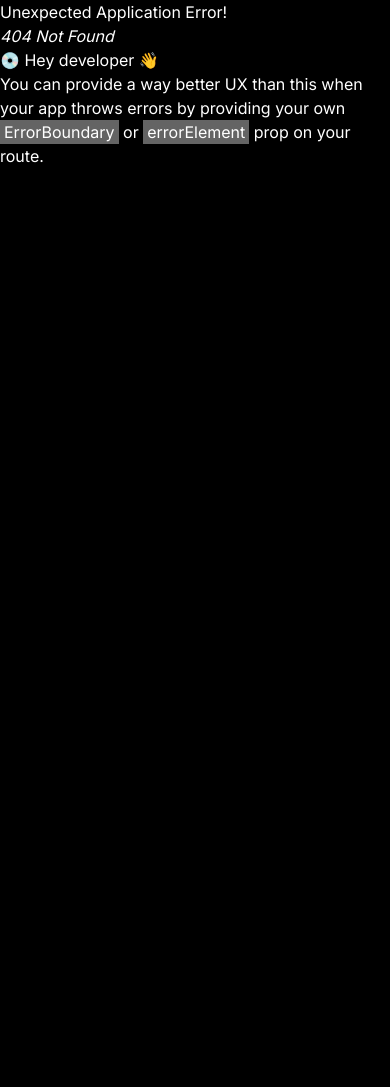
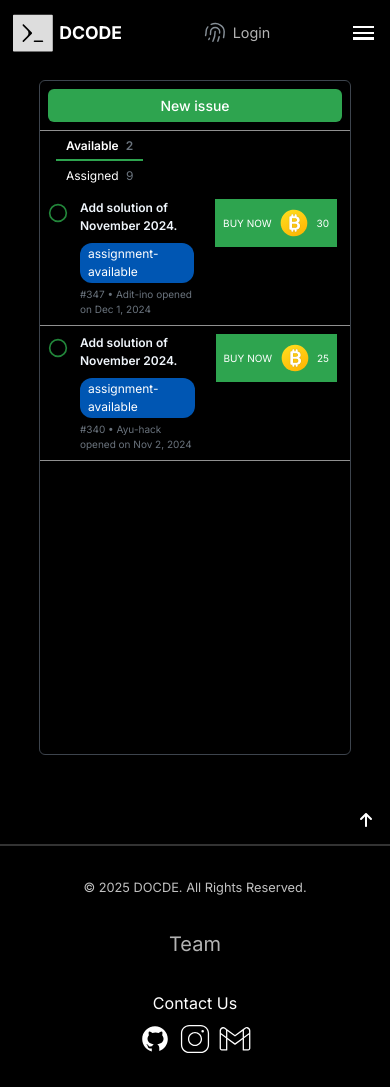
Before and after one commit to devclub-nstru/DCODE-frontend, a React (Vite) app in the folder Some-D-coin/: page /shop in a window 390 px wide. Before the commit this address had no page. Before the commit the page ends 844 px from the top, so only its background shows below. Built offline with nearby package versions, Linux system fonts and the light colour scheme.

Commit message:
Team and shop fix

```diff
--- a/Some-D-coin/src/components/Footer/Footer.css
+++ b/Some-D-coin/src/components/Footer/Footer.css
@@ -23,6 +23,21 @@
   justify-content: center;
   align-items: center;
 }
+
+.foot-nav-link {
+  display: flex;
+  justify-content: center;
+  align-items: center;
+  font-size: 1.25rem;
+  transition: all 0.2s ease-in-out;
+  color: rgba(255, 255, 255, 0.7);
+}
+
+.foot-nav-link.active {
+  color: #ffffff;
+}
+
+
 .footer-links {
   text-align: center;
   display: flex;
@@ -106,12 +121,6 @@
   transition-duration: 0.3s;
 }
 
-
-
-
-
-
-
 @media (max-width: 768px) {
   .footer {
     padding: 1rem; /* Reduce padding */
@@ -147,5 +156,4 @@
   .button:hover::before {
     font-size: 0.6rem;
   }
-
 }
--- a/Some-D-coin/src/components/Footer/Footer.jsx
+++ b/Some-D-coin/src/components/Footer/Footer.jsx
@@ -1,4 +1,5 @@
 import React from "react";
+import { Link, NavLink } from "react-router-dom";
 import "./Footer.css";
 
 function Footer() {
@@ -7,6 +8,15 @@
       <div className="border !bg-slate-700 opacity-20 !h-[1px]"></div>
       <div className="footer">
         <span id="credits">© 2025 DOCDE. All Rights Reserved.</span>
+
+        <NavLink
+            to="/team"
+            className={({ isActive }) =>
+              `foot-nav-link ${isActive ? "active" : ""} lg-hover`
+            }
+          >
+            Team
+          </NavLink>
 
         <div className="footer-links">
           <span>Contact Us</span>
--- a/Some-D-coin/src/components/GitHubIssues/GitHubIssues.css
+++ b/Some-D-coin/src/components/GitHubIssues/GitHubIssues.css
@@ -13,7 +13,8 @@
   height: 100vh;
 }
 .github-issues {
-  margin-top: 10rem;
+  min-height: 80vh;
+  margin: 10rem 0;
   width: 100%;
   max-width: 80vw;
   border: 1px solid #3d444d;
@@ -285,3 +286,120 @@
   background: transparent;
 
 }
+
+
+
+
+
+@media (max-width: 768px) {
+  .github-issues {
+    max-width: 80vw;
+    margin: 5rem 0;
+  }
+
+  .header {
+    padding: .75rem;
+  }
+
+  .search-section {
+    flex-direction: column;
+    gap: 0.5rem;
+    align-items: stretch;
+  }
+
+  .search-filter {
+    width: 100%;
+    justify-content: space-between;
+  }
+
+  .action-buttons {
+    flex-direction: column;
+    gap: 0.5rem;
+    align-items: stretch;
+  }
+
+  .tabs {
+    flex-direction: column;
+    align-items: flex-start;
+  }
+
+  .tab {
+    width: 100%;
+    text-align: left;
+    padding: 8px 12px;
+  }
+
+  .issue-item {
+    padding: 12px;
+  }
+
+  .issue-title {
+    font-size: 14px;
+  }
+
+  .issue-meta {
+    font-size: 12px;
+  }
+
+  .issue-stats {
+    flex-direction: column;
+    gap: 0.5rem;
+  }
+
+  .avatar {
+    width: 20px;
+    height: 20px;
+  }
+
+  .box {
+    font-size: 12px;
+    padding: 10px;
+  }
+}
+
+
+
+
+@media (max-width: 480px) {
+  .header {
+    padding: 8px;
+  }
+
+  .search-filter {
+    flex-direction: column;
+    align-items: flex-start;
+    width: 100%;
+  }
+
+  .action-buttons {
+    flex-direction: column;
+    width: 100%;
+  }
+
+  .tab {
+    font-size: 12px;
+    padding: 6px 10px;
+  }
+
+  .issue-item {
+    padding: 8px;
+  }
+
+  .issue-title {
+    font-size: 12px;
+  }
+
+  .issue-meta {
+    font-size: 10px;
+  }
+
+  .avatar {
+    width: 18px;
+    height: 18px;
+  }
+
+  .box {
+    font-size: 10px;
+    padding: 8px;
+  }
+}
--- a/Some-D-coin/src/components/Header/Header.jsx
+++ b/Some-D-coin/src/components/Header/Header.jsx
@@ -41,21 +41,12 @@
           </NavLink>
 
           <NavLink
-            to="/#"
+            to="/shop"
             className={({ isActive }) =>
               `nav-link ${isActive ? "active" : ""} lg-hover`
             }
           >
             <span id="shop-nav">Shop</span>
-          </NavLink>
-
-          <NavLink
-            to="/about"
-            className={({ isActive }) =>
-              `nav-link ${isActive ? "active" : ""} lg-hover`
-            }
-          >
-            About
           </NavLink>
 
           <NavLink
--- a/Some-D-coin/src/components/About/About.jsx
+++ b/Some-D-coin/src/components/Team/Team.jsx
@@ -1,5 +1,5 @@
 import React from "react";
-import "./About.css";
+import "./Team.css";
 import UserCard from "../Card/UserCard";
 
 export default function About() {
--- a/Some-D-coin/src/main.jsx
+++ b/Some-D-coin/src/main.jsx
@@ -1,5 +1,6 @@
 import { createElement, StrictMode } from "react";
 import { createRoot } from "react-dom/client";
+import GitHubIssues from "../src/components/GitHubIssues/GitHubIssues.jsx";
 import "./index.css";
 import "aos/dist/aos.css";
 import {
@@ -10,15 +11,15 @@
 } from "react-router-dom";
 import Layout from "./Layout.jsx";
 import Home from "./components/Home/Home.jsx";
-import About from "./components/About/About.jsx";
+import Team from "./components/Team/Team.jsx";
 import Login from "./components/Login/Login.jsx";
 
 const router = createBrowserRouter(
   createRoutesFromElements(
     <Route path="/" element={<Layout />}>
       <Route path="" element={<Home />} />
-      {/* <Route path='shop' element={<GitHubIssues/>} /> */}
-      <Route path="about" element={<About />} />
+      <Route path='shop' element={<GitHubIssues/>} />
+      <Route path="team" element={<Team />} />
       {/* <Route path='login' element={<Login/>} /> */}
     </Route>
   )
```
Also changed, not shown: Some-D-coin/src/components/Team/Team.css (renamed from Some-D-coin/src/components/About/About.css).
